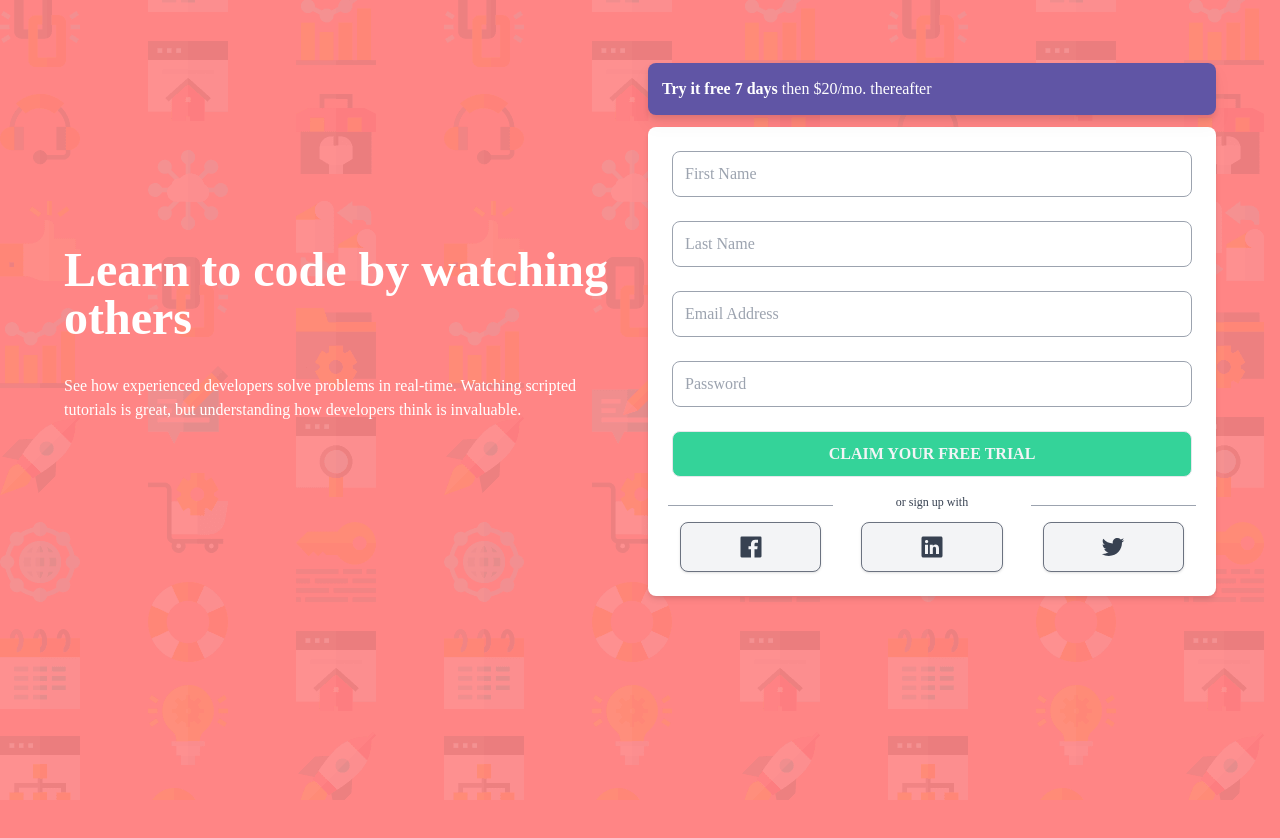
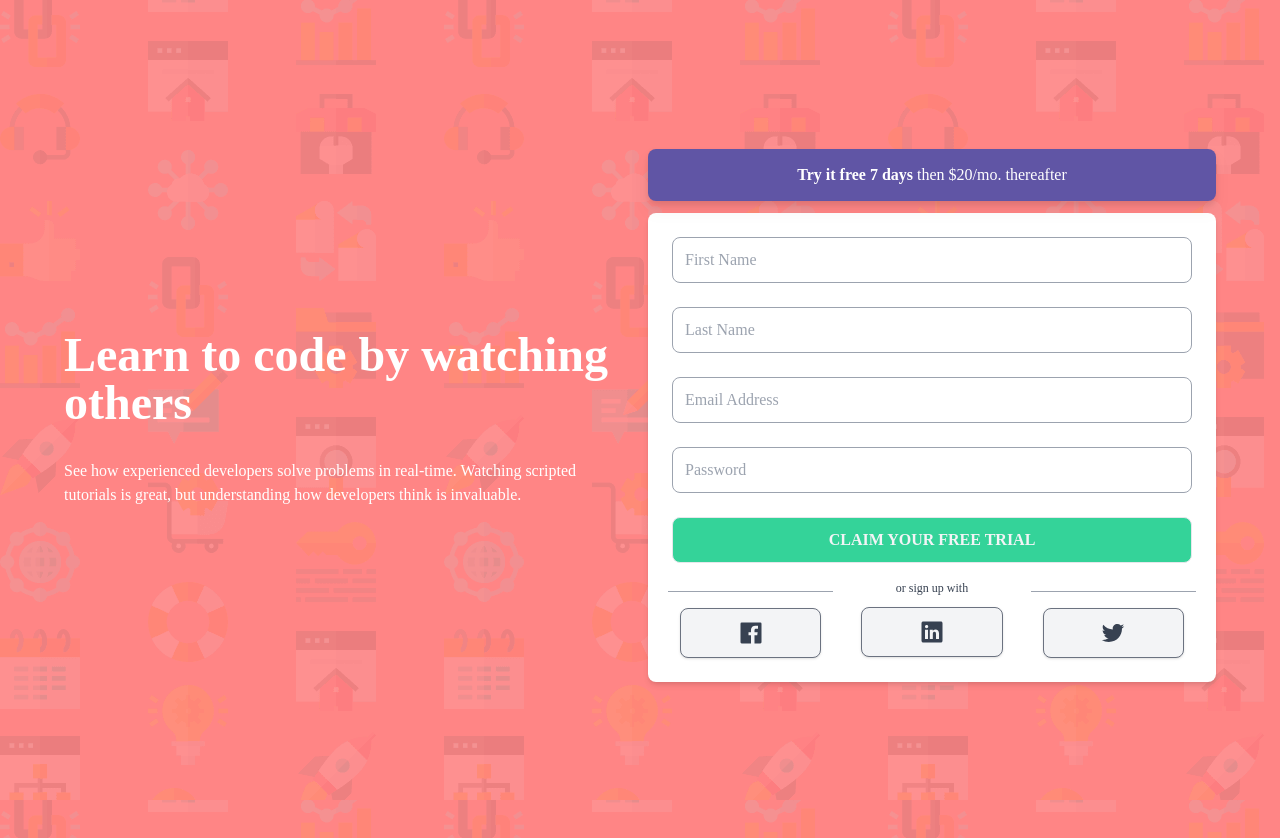
Before and after one commit to AlexaNem0/intro, a React (Create React App) app: page / in a window 1280 px wide. Before the commit the page ends 800 px from the top, so only its background shows below. Built offline with nearby package versions, Linux system fonts and the light colour scheme.

Commit message:
screen height?

```diff
--- a/src/components/Main.jsx
+++ b/src/components/Main.jsx
@@ -4,7 +4,7 @@ import Right from "./Right";
 
 const Main = () => {
   return (
-    <div className="flex flex-col justify-between items-center m-auto max-w-6xl gap-4 md:flex-row mt-11 ">
+    <div className=" flex flex-col justify-between items-center m-auto h-screen max-w-6xl gap-4 md:flex-row  ">
       <Left />
       <Right />
     </div>
--- a/src/components/Right.jsx
+++ b/src/components/Right.jsx
@@ -4,7 +4,7 @@ import Example from "./Form";
 const Right = () => {
   return (
     <div>
-      <p className="text-white bg-[#6055A5] p-3.5 rounded-lg drop-shadow-lg mb-3 ">
+      <p className="text-white bg-[#6055A5] p-3.5 rounded-lg drop-shadow-lg mb-3 text-center ">
         <span
           className="font-semibold
         "
--- a/src/index.css
+++ b/src/index.css
@@ -7,7 +7,6 @@
 @import url("https://fonts.googleapis.com/css2?family=Dancing+Script:wght@400;500;600;700&display=swap");
 
 body {
-  margin: 0;
   font-family: "Poppins", cursive;
   -webkit-font-smoothing: antialiased;
   -moz-osx-font-smoothing: grayscale;
```
